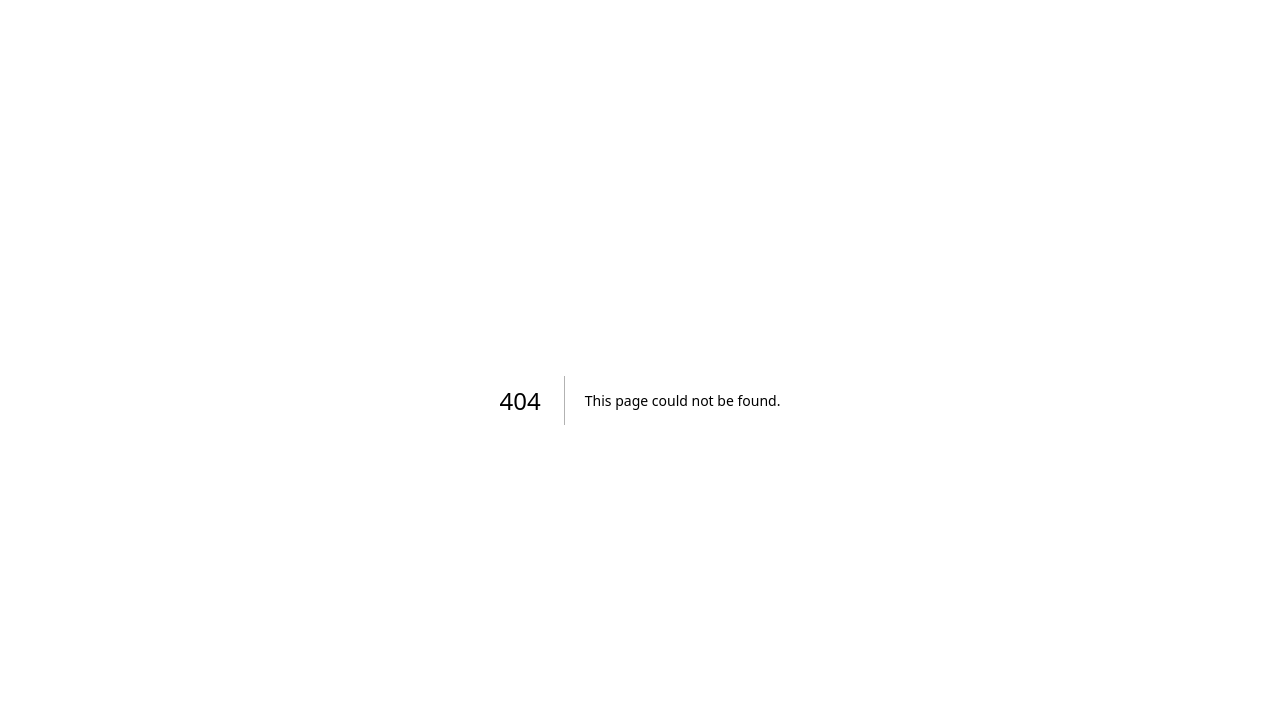
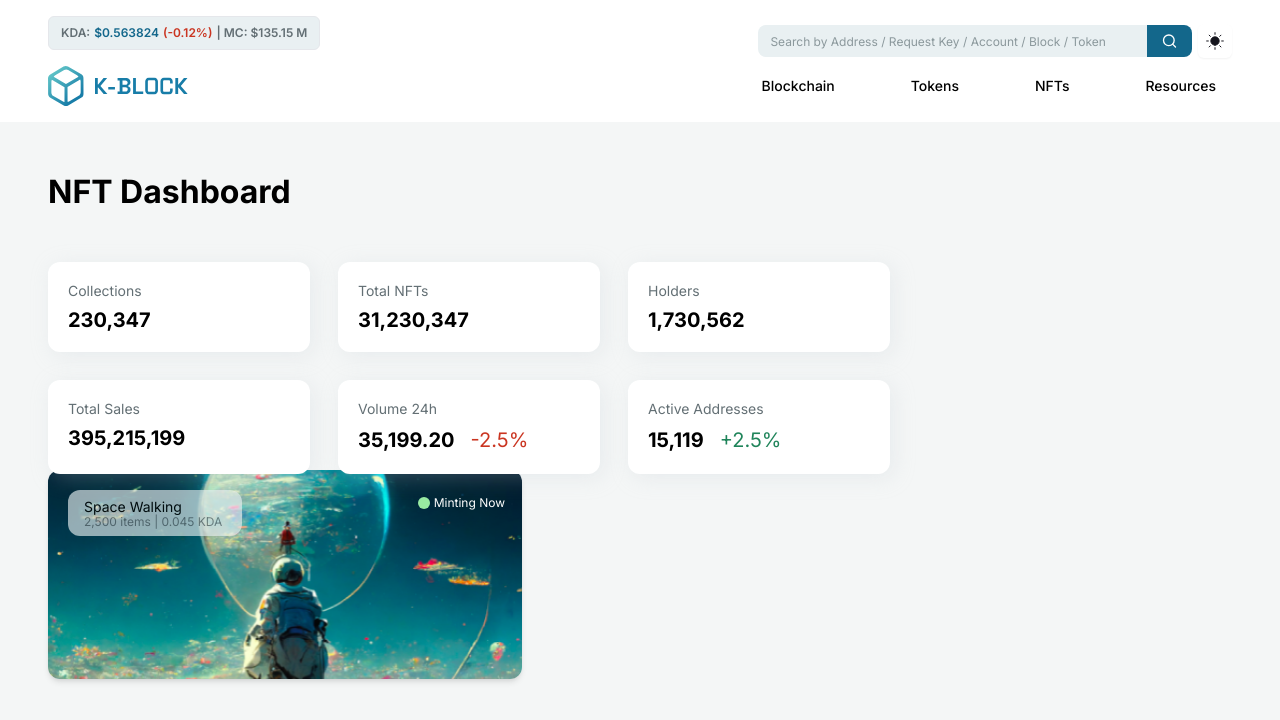
Before and after one commit to techfleetworks/k-block-app, a Next.js app: page /nfts in a window 1280 px wide. Before the commit this address had no page. Shown: the top 720 px of the page. Built offline with nearby package versions, Linux system fonts and the light colour scheme.

Commit message:
created NFT dashboard, connected wallet and dashboard to homepage, correct navbar colour and margins

```diff
--- /dev/null
+++ b/src/components/common/dashboard-card/index.jsx
@@ -0,0 +1,36 @@
+import React from "react";
+
+// PLEASE NOTE: THE SHADOW NEEDS TO BE CORRECTED
+
+export default function DashboardCard(props) {
+  return (
+    <div className="bg-neutral-n-0 rounded-[12px] p-5 drop-shadow-md xl:w-[262px] md:w-[40vw] w-[80.5vw] mr-7 mb-7">
+      {props.title ? (
+        <h1 className="text-[14px] text-neutral-n-500 leading-[18px] font-500 mb-2">
+          {props.title}
+        </h1>
+      ) : (
+        <h1>Category unknown</h1>
+      )}
+      <div className="flex items-center">
+        {props.numbers ? (
+          <p className="text-[20px] text-neutral-n-700 leading-[24px] font-bold">
+            {props.numbers}
+          </p>
+        ) : (
+          <p>info missing</p>
+        )}
+        {props.percentage_positive && (
+          <p className="text-semantic-g-500 pl-4 text-xl">
+            {props.percentage_positive}
+          </p>
+        )}
+        {props.percentage_negative && (
+          <p className="text-semantic-r-500 pl-4 text-xl">
+            {props.percentage_negative}
+          </p>
+        )}
+      </div>
+    </div>
+  );
+}
--- a/src/components/common/latest-transactions/index.jsx
+++ b/src/components/common/latest-transactions/index.jsx
@@ -1,7 +1,7 @@
-import QuestionMark from '@/assets/question-mark.svg';
-import TransactionError from '@/assets/transaction-type-error.svg';
-import TransactionPending from '@/assets/transaction-type-pending-outgoing.svg';
-import TransactionSuccess from '@/assets/transaction-type-success.svg';
+import QuestionMark from "@/assets/question-mark.svg";
+import TransactionError from "@/assets/transaction-type-error.svg";
+import TransactionPending from "@/assets/transaction-type-pending-outgoing.svg";
+import TransactionSuccess from "@/assets/transaction-type-success.svg";
 import {
   Table,
   TableBody,
@@ -9,16 +9,15 @@ import {
   TableHead,
   TableHeader,
   TableRow,
-} from '@/components/ui/table';
+} from "@/components/ui/table";
 import {
   Tooltip,
   TooltipContent,
   TooltipProvider,
   TooltipTrigger,
-} from '@/components/ui/tooltip';
-import Image from 'next/image';
+} from "@/components/ui/tooltip";
+import Image from "next/image";
 import Help from "@/components/common/help";
-
 
 const LatestTransactions = () => {
   return (
@@ -29,7 +28,7 @@ const LatestTransactions = () => {
         </h2>
         <a
           className="text-primary-b-500 border border-primary-b-500 text-sm font-medium leading-none px-4 py-2 rounded-md border-solid"
-          href="#"
+          href="/wallet-overview"
         >
           View all transactions
         </a>
@@ -64,13 +63,16 @@ const LatestTransactions = () => {
               </TableCell>
               <TableCell className="w-[200px] inline-block space-y-2">
                 <p className="text-primary-b-500 truncate">
-                  <a a href="" >
+                  <a a href="">
                     0xa83abrdgnnt1234wrggesfgtg1297709eq725
                   </a>
                 </p>
                 <p className="text-neutral-n-500 text-xs ">21 secs ago</p>
               </TableCell>
-              <TableCell className="space-y-2"><p>0.07 KDA</p><p className="text-neutral-n-500 text-xs">0.30 USD</p></TableCell>
+              <TableCell className="space-y-2">
+                <p>0.07 KDA</p>
+                <p className="text-neutral-n-500 text-xs">0.30 USD</p>
+              </TableCell>
               <TableCell>0</TableCell>
             </TableRow>
             <TableRow className="">
@@ -84,13 +86,16 @@ const LatestTransactions = () => {
               </TableCell>
               <TableCell className="w-[200px] inline-block space-y-2 ">
                 <p className="text-primary-b-500 truncate">
-                  <a a href="" >
+                  <a a href="">
                     0xa83abrdgnnt1234wrggesfgtg1297709eq725
                   </a>
                 </p>
                 <p className="text-neutral-n-500 text-xs">21 secs ago</p>
               </TableCell>
-              <TableCell className="space-y-2"><p>0.07 KDA</p><p className="text-neutral-n-500 text-xs">0.30 USD</p></TableCell>
+              <TableCell className="space-y-2">
+                <p>0.07 KDA</p>
+                <p className="text-neutral-n-500 text-xs">0.30 USD</p>
+              </TableCell>
               <TableCell>0</TableCell>
             </TableRow>
             <TableRow className="">
@@ -104,13 +109,16 @@ const LatestTransactions = () => {
               </TableCell>
               <TableCell className="w-[200px] inline-block space-y-2">
                 <p className="text-primary-b-500 truncate">
-                  <a a href="" >
+                  <a a href="">
                     0xa83abrdgnnt1234wrggesfgtg1297709eq725
                   </a>
                 </p>
                 <p className="text-neutral-n-500 text-xs">21 secs ago</p>
               </TableCell>
-              <TableCell className="space-y-2"><p>0.07 KDA</p><p className="text-neutral-n-500 text-xs">0.30 USD</p></TableCell>
+              <TableCell className="space-y-2">
+                <p>0.07 KDA</p>
+                <p className="text-neutral-n-500 text-xs">0.30 USD</p>
+              </TableCell>
               <TableCell>0</TableCell>
             </TableRow>
             <TableRow className="">
@@ -124,13 +132,16 @@ const LatestTransactions = () => {
               </TableCell>
               <TableCell className="w-[200px] inline-block space-y-2">
                 <p className="text-primary-b-500 truncate">
-                  <a a href="" >
+                  <a a href="">
                     0xa83abrdgnnt1234wrggesfgtg1297709eq725
                   </a>
                 </p>
                 <p className="text-neutral-n-500 text-xs">21 secs ago</p>
               </TableCell>
-              <TableCell className="space-y-2"><p>0.07 KDA</p><p className="text-neutral-n-500 text-xs">0.30 USD</p></TableCell>
+              <TableCell className="space-y-2">
+                <p>0.07 KDA</p>
+                <p className="text-neutral-n-500 text-xs">0.30 USD</p>
+              </TableCell>
               <TableCell>0</TableCell>
             </TableRow>
             <TableRow className="">
@@ -144,13 +155,16 @@ const LatestTransactions = () => {
               </TableCell>
               <TableCell className="w-[200px] inline-block space-y-2">
                 <p className="text-primary-b-500 truncate">
-                  <a a href="" >
+                  <a a href="">
                     0xa83abrdgnnt1234wrggesfgtg1297709eq725
                   </a>
                 </p>
                 <p className="text-neutral-n-500 text-xs">21 secs ago</p>
               </TableCell>
-              <TableCell className="space-y-2"><p>0.07 KDA</p><p className="text-neutral-n-500 text-xs">0.30 USD</p></TableCell>
+              <TableCell className="space-y-2">
+                <p>0.07 KDA</p>
+                <p className="text-neutral-n-500 text-xs">0.30 USD</p>
+              </TableCell>
               <TableCell>0</TableCell>
             </TableRow>
             <TableRow className="">
@@ -164,7 +178,7 @@ const LatestTransactions = () => {
               </TableCell>
               <TableCell className="w-[200px] inline-block space-y-2">
                 <p className="text-primary-b-500 truncate">
-                  <a a href="" >
+                  <a a href="">
                     0xa83abrdgnnt1234wrggesfgtg1297709eq725
                   </a>
                 </p>
@@ -172,7 +186,8 @@ const LatestTransactions = () => {
               </TableCell>
               <TableCell className="">
                 <p>0.07 KDA</p>
-              <p className="text-neutral-n-500 text-xs">0.30 USD</p></TableCell>
+                <p className="text-neutral-n-500 text-xs">0.30 USD</p>
+              </TableCell>
               <TableCell>0</TableCell>
             </TableRow>
           </TableBody>
--- a/src/components/common/navbar/index.jsx
+++ b/src/components/common/navbar/index.jsx
@@ -1,7 +1,7 @@
-import Logo from '@/assets/logo.svg';
-import { Badge } from '@/components/ui/badge';
-import { Input } from '@/components/ui/input';
-import { Search } from 'lucide-react';
+import Logo from "@/assets/logo.svg";
+import { Badge } from "@/components/ui/badge";
+import { Input } from "@/components/ui/input";
+import { Search } from "lucide-react";
 
 import {
   NavigationMenu,
@@ -9,10 +9,10 @@ import {
   NavigationMenuLink,
   NavigationMenuList,
   navigationMenuTriggerStyle,
-} from '@/components/ui/navigation-menu';
-import Image from 'next/image';
-import Link from 'next/link';
-import Sun from '@/assets/sun.svg';
+} from "@/components/ui/navigation-menu";
+import Image from "next/image";
+import Link from "next/link";
+import Sun from "@/assets/sun.svg";
 
 const NavbarLink = ({ href, text }) => (
   <NavigationMenu>
@@ -32,7 +32,7 @@ const NavbarLink = ({ href, text }) => (
 
 const Navbar = () => {
   return (
-    <header className="px-3 md:px-12 py-4">
+    <header className="md:px-12 py-4 bg-neutral-n-0 px-12">
       <div className="flex justify-between">
         <Badge
           variant="outline"
--- a/src/components/common/nft-collections/index.jsx
+++ b/src/components/common/nft-collections/index.jsx
@@ -22,7 +22,7 @@ const NftCollections = () => {
           </h2>
           <a
             className="text-primary-b-500 border border-primary-b-500 text-sm font-medium leading-none px-4 py-2 rounded-md border-solid"
-            href="#"
+            href="/nfts"
           >
             View NFT dashboard
           </a>
--- /dev/null
+++ b/src/pages/nfts.js
@@ -0,0 +1,67 @@
+import { Navbar } from "@/components/common";
+import React from "react";
+import Image from "next/image";
+import Banner from "@/assets/banner.png";
+import DashboardCard from "@/components/common/dashboard-card";
+
+export default function NFTDashboard() {
+  return (
+    <div>
+      <header>
+        <Navbar />
+      </header>
+      <section className="px-12">
+        <h1 className="text-[32px] leading-[44px] font-bold mt-12 mb-12">
+          NFT Dashboard
+        </h1>
+        <div className="flex flex-wrap">
+          <div className="h-[208px]">
+            <div className="flex flex-wrap">
+              <DashboardCard title="Collections" numbers="230,347" />
+              <DashboardCard title="Total NFTs" numbers="31,230,347" />
+              <DashboardCard title="Holders" numbers="1,730,562" />
+            </div>
+            <div className="flex flex-wrap">
+              <DashboardCard title="Total Sales" numbers="395,215,199" />
+              <DashboardCard
+                title="Volume 24h"
+                numbers="35,199.20"
+                percentage_negative="-2.5%"
+              />
+              <DashboardCard
+                title="Active Addresses"
+                numbers="15,119"
+                percentage_positive="+2.5%"
+              />
+            </div>
+          </div>
+          <div className="xl:mt-0 md:mt-[280px] sm:mt-[508px] mt-[508px]">
+            <div className="absolute flex">
+              <div className="w-[173.71px] h-[46px] bg-[#E9F0F2CC] opacity-80 mt-5 ml-5 pt-2 pl-4 pr-4 pb-2 rounded-[12px]">
+                <h1 className="text-sm font-600 text-neutral-n-700 leading-[18px]">
+                  Space Walking
+                </h1>
+                <p className="text-xs font-400 text-neutral-n-500 leading-3">
+                  2,500 items | 0.045 KDA
+                </p>
+              </div>
+              <div className="flex items-center ml-24 md:ml-44">
+                <div className="bg-semantic-g-300 rounded-full w-[12px] h-[12px]"></div>
+                <p className="text-xs text-neutral-n-0 font-400 leading-3 ml-1">
+                  Minting Now
+                </p>
+              </div>
+            </div>
+            <Image
+              src={Banner}
+              width={474}
+              height={208}
+              className="rounded-[12px] shadow-md"
+              //   the shadow needs to be corrected
+            />
+          </div>
+        </div>
+      </section>
+    </div>
+  );
+}
--- a/tailwind.config.js
+++ b/tailwind.config.js
@@ -97,6 +97,7 @@ module.exports = {
       },
       dropShadow: {
         md: "4px 4px 10px hsla(208, 17%, 80%, 0.25)",
+        low: "2px 2px hsla(208, 17%, 80%, 0.25) blur-[14px]",
       },
     },
   },
```
Also changed, not shown: src/assets/banner.png (added), 1 other file (tests, documents, lock files or other folders). Lines whose indentation alone changed are shown as unchanged.
